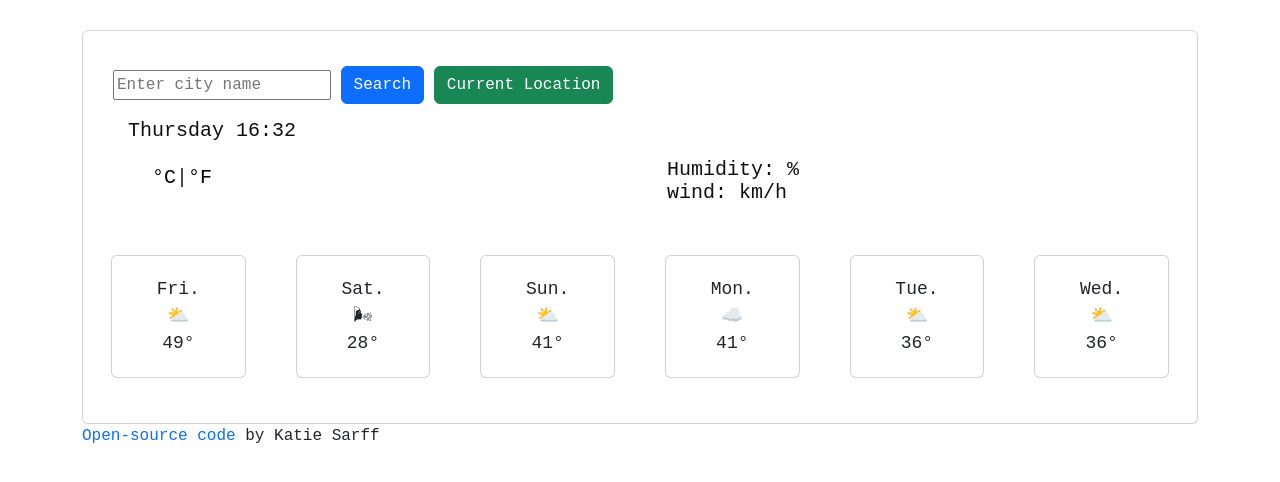
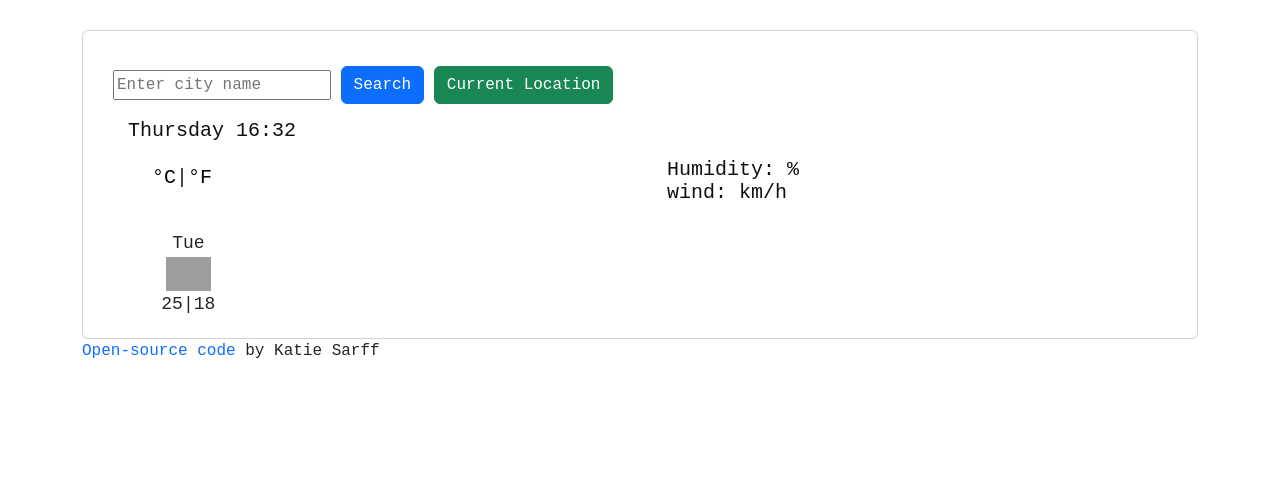
Before and after one commit to Ksarff17/Weather-application, a plain HTML site: page index.html in a window 1280 px wide. Drawn offline with nearby package versions, Linux system fonts and the light colour scheme; no server answers; grey boxes are pictures that could not be loaded.

Commit message:
removed form HTML structure for forecast and  reorganized new layout

```diff
--- a/index.html
+++ b/index.html
@@ -63,46 +63,21 @@
           </div>
         </div>
         <div class="row">
-          <div class="col-sm-2">
-            <div class="card">
-              <label for="date">Fri.</label>
-              <label for="image">⛅️</label>
-              <label for="temp">49°</label>
-            </div>
-          </div>
-          <div class="col-sm-2">
-            <div class="card">
-              <label for="date">Sat.</label>
-              <label for="image">🌬</label>
-              <label for="temp">28°</label>
-            </div>
-          </div>
-          <div class="col-sm-2">
-            <div class="card">
-              <label for="date">Sun.</label>
-              <label for="image">⛅️</label>
-              <label for="temp">41°</label>
-            </div>
-          </div>
-          <div class="col-sm-2">
-            <div class="card">
-              <label for="date">Mon.</label>
-              <label for="image">☁️</label>
-              <label for="temp">41°</label>
-            </div>
-          </div>
-          <div class="col-sm-2">
-            <div class="card">
-              <label for="date">Tue.</label>
-              <label for="image">⛅️</label>
-              <label for="temp">36°</label>
-            </div>
-          </div>
-          <div class="col-sm-2">
-            <div class="card">
-              <label for="date">Wed.</label>
-              <label for="image">⛅️</label>
-              <label for="temp">36°</label>
+          <div class="weather-forecast">
+            <div class="col-2">
+              <div class="weather-forecast-date">Tue</div>
+              <div class="forecast-image">
+                <img
+                  src="http://openweathermap.org/img/wn/50d@2x.png"
+                  alt="Mist"
+                  width="45px"
+                />
+              </div>
+              <div>
+                <span class="forecast-max">25</span>|<span class="forecast-min"
+                  >18</span
+                >
+              </div>
             </div>
           </div>
         </div>
--- a/src/style.css
+++ b/src/style.css
@@ -41,21 +41,15 @@ li {
   width: auto;
 }
 
-.col-sm-2 {
-  border-radius: 5px;
-  font-size: 18px;
-  text-align: center;
-  padding: 25px;
-}
-
-.col-sm-2 :hover {
-  background-color: rgb(253, 247, 198);
-}
-
 .cityDisplay {
   position: relative;
   margin-top: 15px;
   margin-left: 30px;
+}
+
+.weather-forecast {
+  text-align: center;
+  font-size: 18px;
 }
 #current-location {
   font-size: 30px;
```
